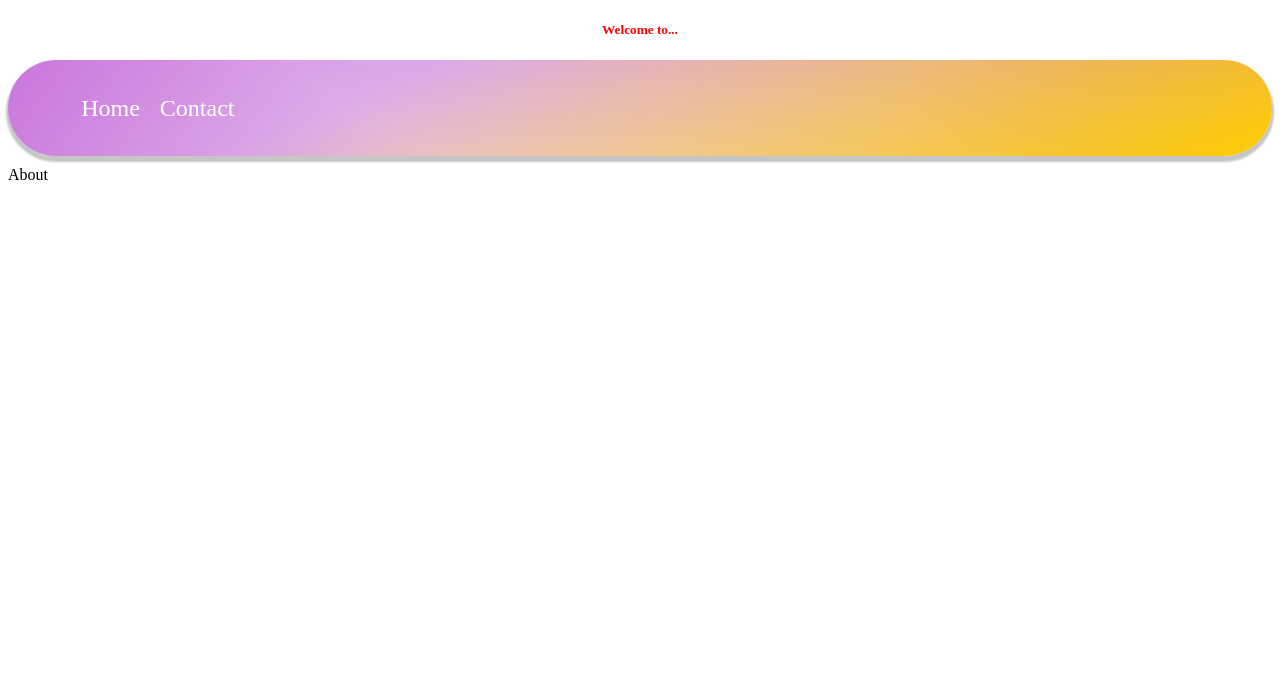
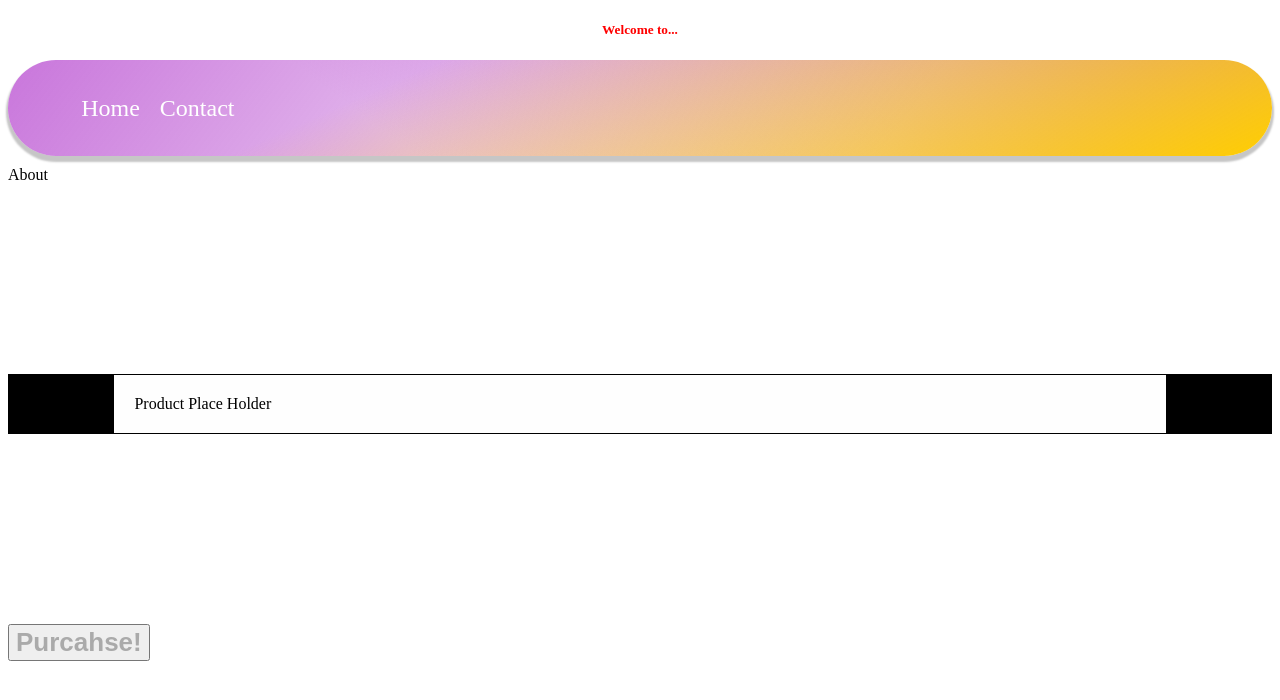
Before and after one commit to bwils35/CrystalVault, a React (Create React App) app: page / in a window 1280 px wide. Shown: the top 700 px of the page. Built offline with nearby package versions, Linux system fonts and the light colour scheme.

Commit message:
implement modal concept through styled-components

```diff
--- a/src/Pages/About.jsx
+++ b/src/Pages/About.jsx
@@ -1,9 +1,18 @@
 import React from "react";
+import {
+	Modal,
+	ModalContent,
+	SubmitButton,
+} from "../Styles/Containers/Modal.style";
 
 function About() {
 	return (
 		<>
 			<div>About</div>
+			<Modal>
+				<ModalContent>Product Place Holder</ModalContent>
+				<SubmitButton>Purcahse!</SubmitButton>
+			</Modal>
 		</>
 	);
 }
--- a/src/Styles/Containers/Modal.style.jsx
+++ b/src/Styles/Containers/Modal.style.jsx
@@ -1,5 +1,22 @@
 import styled from "styled-components";
 
-export const StyledModal = styled.modal`
-	margin: 2px;
+export const Modal = styled.div`
+	width: 100%;
+	height: 100%;
+	background-color: black;
 `;
+
+export const ModalContent = styled.div`
+	background-color: #fefefe;
+	margin: 15% auto;
+	padding: 20px;
+	border: 1px solid black;
+	width: 80%;
+`;
+
+export const SubmitButton = styled.button`
+	color: #aaa;
+	float: left;
+	font-weight: bold;
+	font-size: 26px;
+`;
```
